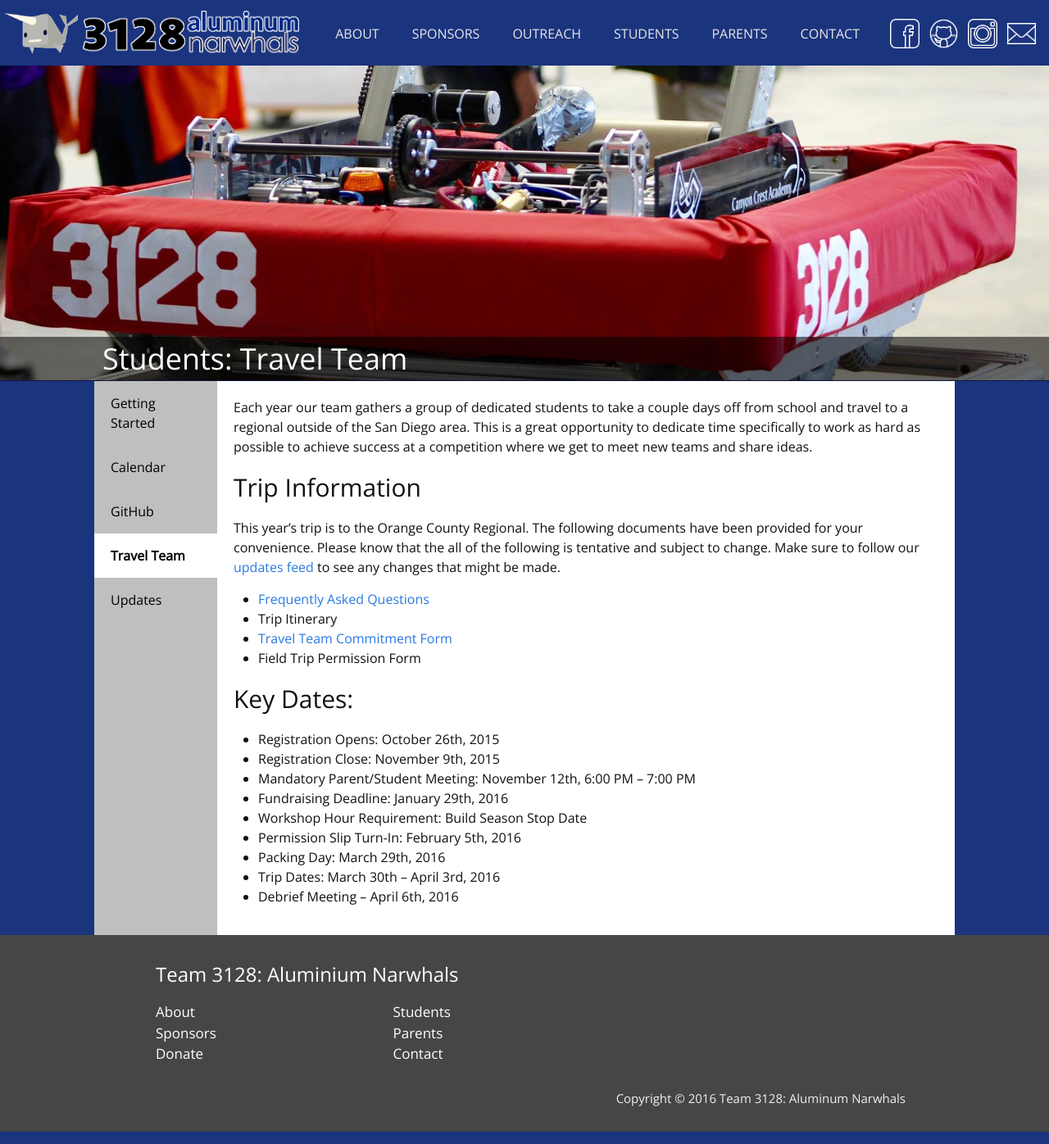
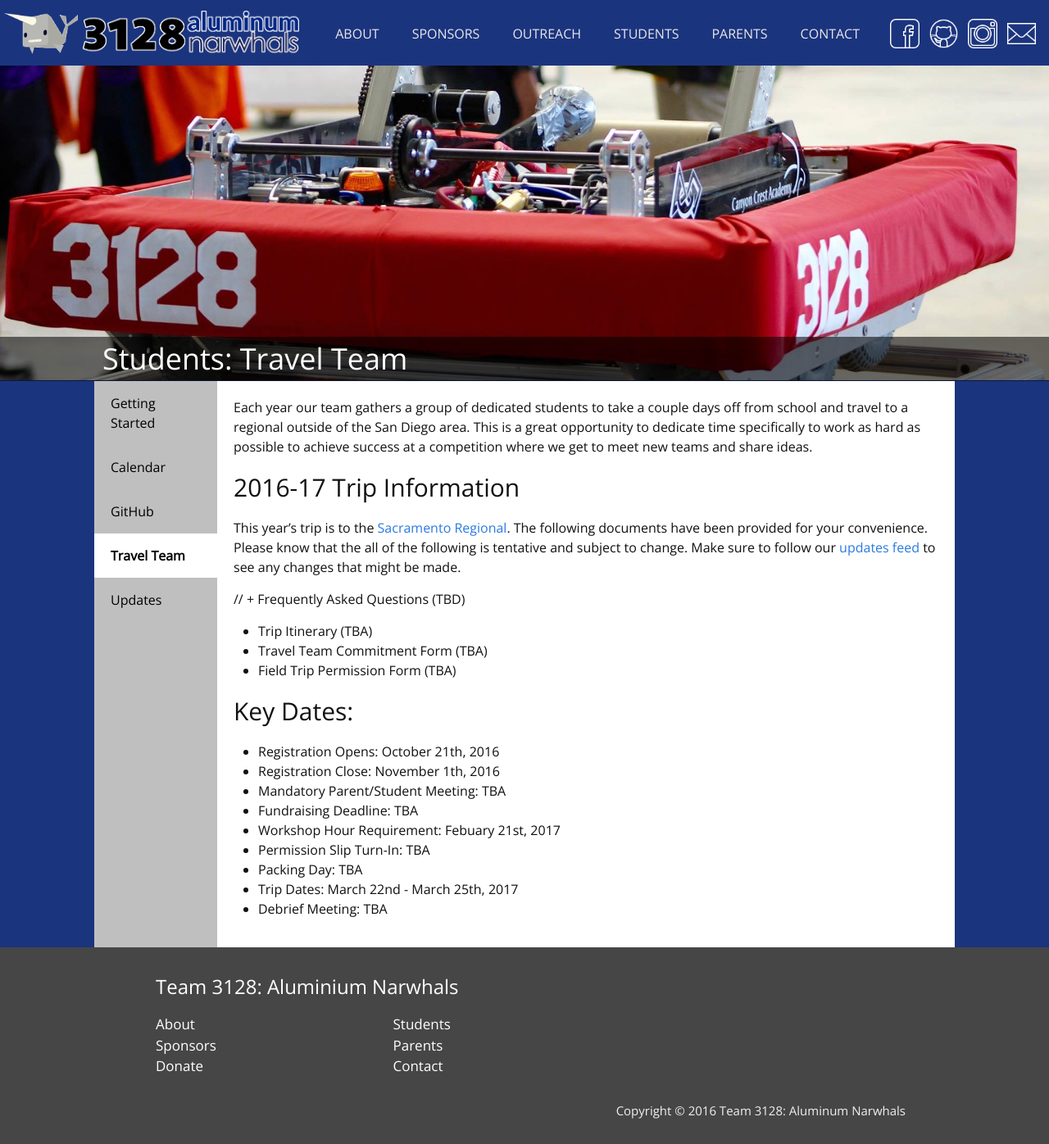
Before and after one commit to uynitsuj/team3128.github.io, a Jekyll site: the page built from students/travelteam.md, in a window 1280 px wide. Shown: the whole page at 82% size. Built offline with Jekyll 4.4.1, drawn with Linux system fonts in a browser that asks for light colours; nearby versions of some CDN libraries.

Commit message:
Updated travel-team.md

```diff
--- a/_sass/_base.scss
+++ b/_sass/_base.scss
@@ -95,11 +95,11 @@ a {
     text-decoration: none;
 
     &:visited {
-        color: darken($brand-color, 15%);
+        color: darken($brand-color, 0%);
     }
 
     &:hover {
-        color: $text-color;
+        color: darken($brand-color, 50%);
         text-decoration: underline;
     }
 }
--- a/_sass/_team3128.scss
+++ b/_sass/_team3128.scss
@@ -1,8 +1,4 @@
 #wrap {
-  background: white;
-}
-
-.wrap {
   background: white;
 }
 
@@ -35,13 +31,13 @@ body {
   }
 }
 
-@media screen and (max-width: 600px) {
+@media screen and (max-width: 800px) {
   #pageimage {
-    min-width: 600px;
+    min-width: 800px;
   }
 }
 
-@media screen and (min-width: 600px) {
+@media screen and (min-width: 800px) {
   #pageimage {
     min-width: 100%;
   }
@@ -575,18 +571,6 @@ body {
   right: 0px;
 }
 
-.newbutton {
-  align: center;
-  padding: 5px;
-  color: white;
-  background: #1b3a98;
-}
-
-.newbutton:hover {
-  background: #2653d9;
-  cursor: pointer;
-}
-
 .indexpost {
   background: white;
 }
--- a/students/travelteam.md
+++ b/students/travelteam.md
@@ -7,23 +7,23 @@ permalink: /students/travel-team/
 
 Each year our team gathers a group of dedicated students to take a couple days off from school and travel to a regional outside of the San Diego area. This is a great opportunity to dedicate time specifically to work as hard as possible to achieve success at a competition where we get to meet new teams and share ideas.
 
-## Trip Information
+## 2016-17 Trip Information
 
-This year’s trip is to the Orange County Regional. The following documents have been provided for your convenience. Please know that the all of the following is tentative and subject to change. Make sure to follow our [updates feed](/students/updates/) to see any changes that might be made.
+This year’s trip is to the [Sacramento Regional](https://www.thebluealliance.com/event/2017cada). The following documents have been provided for your convenience. Please know that the all of the following is tentative and subject to change. Make sure to follow our [updates feed](/students/updates/) to see any changes that might be made.
 
-+ [Frequently Asked Questions](/students/travelfaq/)
-+ Trip Itinerary
-+ [Travel Team Commitment Form](/resources//documents/TravelRequestForm2016.pdf)
-+ Field Trip Permission Form
+// + Frequently Asked Questions (TBD)
++ Trip Itinerary (TBA)
++ Travel Team Commitment Form (TBA)
++ Field Trip Permission Form (TBA)
 
 ## Key Dates:
 
-+ Registration Opens: October 26th, 2015
-+ Registration Close: November 9th, 2015
-+ Mandatory Parent/Student Meeting: November 12th, 6:00 PM – 7:00 PM
-+ Fundraising Deadline: January 29th, 2016
-+ Workshop Hour Requirement: Build Season Stop Date
-+ Permission Slip Turn-In: February 5th, 2016
-+ Packing Day: March 29th, 2016
-+ Trip Dates: March 30th – April 3rd, 2016
-+ Debrief Meeting – April 6th, 2016
++ Registration Opens: October 21th, 2016
++ Registration Close: November 1th, 2016
++ Mandatory Parent/Student Meeting: TBA
++ Fundraising Deadline: TBA
++ Workshop Hour Requirement: Febuary 21st, 2017
++ Permission Slip Turn-In: TBA
++ Packing Day: TBA
++ Trip Dates:  March 22nd - March 25th, 2017
++ Debrief Meeting: TBA
```
Also changed, not shown: 404.md (+2 -4 lines).
